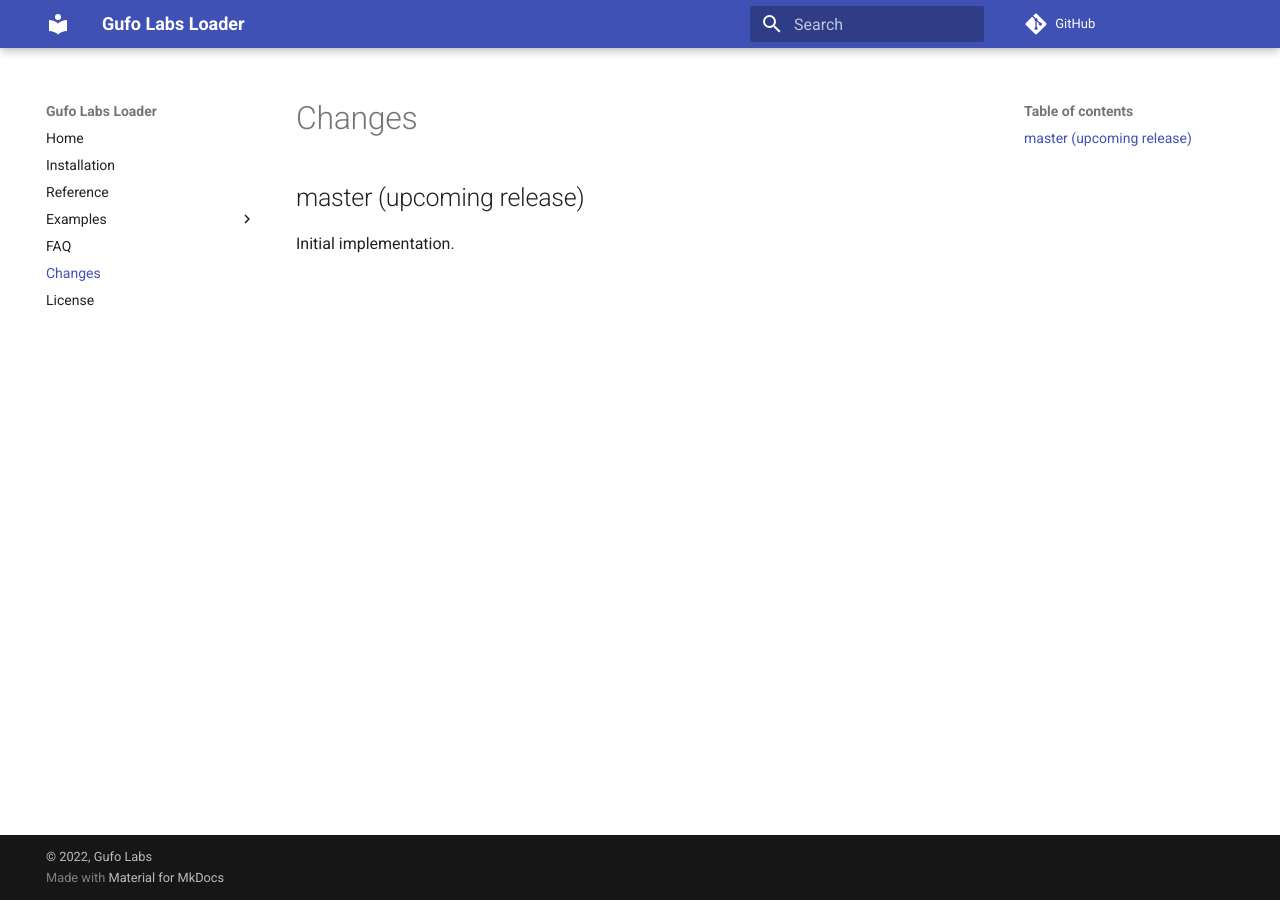
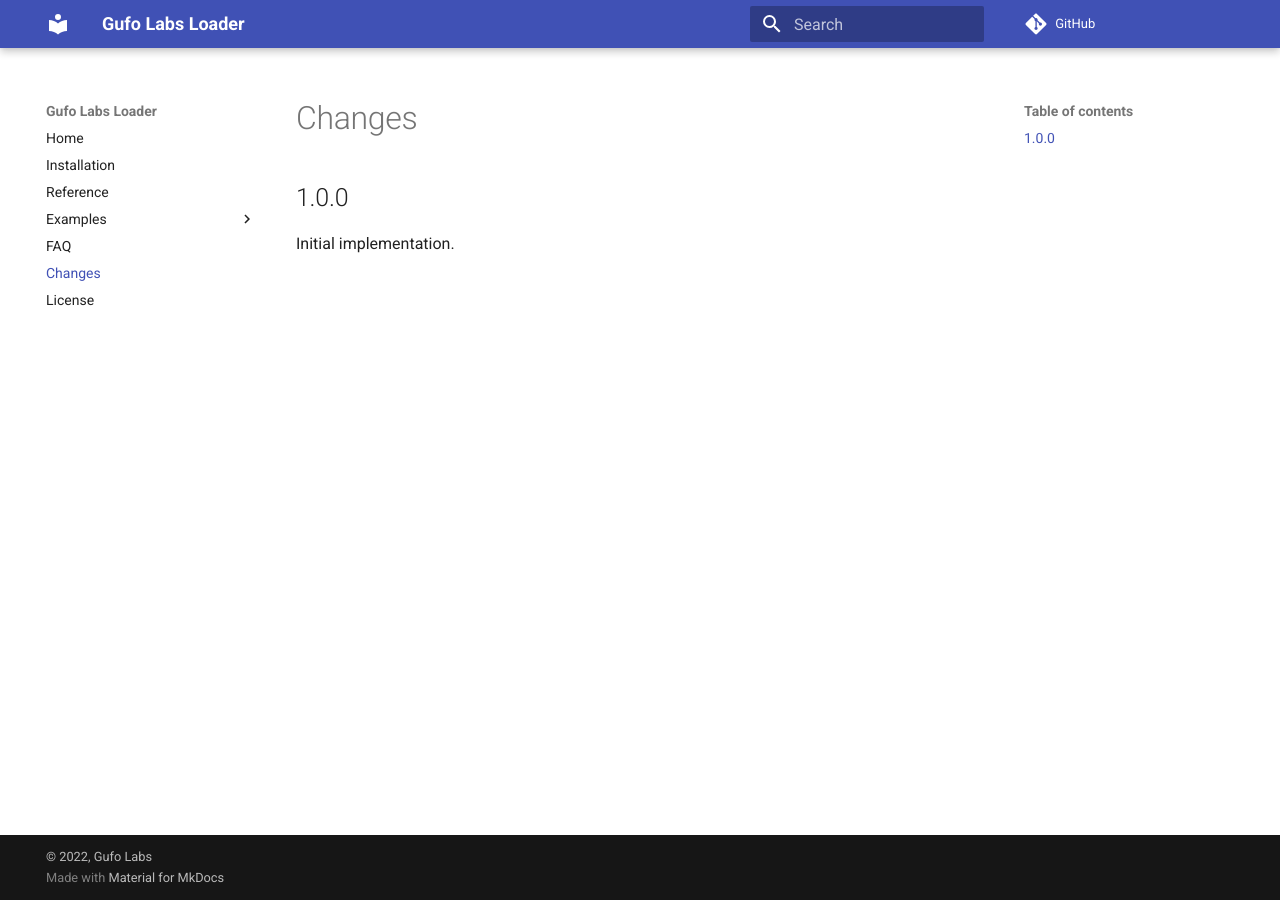
Before and after one commit to gufolabs/gufo_loader, an MkDocs documentation site: the page built from docs/changes.md, in a window 1280 px wide. Built offline with MkDocs 1.6.1 and Material for MkDocs 9.7.7, drawn with Linux system fonts in a browser that asks for light colours; comment, search, counter and statistics services are not loaded.

Commit message:
Set version 1.0.0

```diff
--- a/docs/changes.md
+++ b/docs/changes.md
@@ -1,5 +1,5 @@
 # Changes
 
-## master (upcoming release)
+## 1.0.0
 
 Initial implementation.
--- a/setup.cfg
+++ b/setup.cfg
@@ -1,6 +1,6 @@
 [metadata]
 name = gufo_loader
-version = 0.1.0
+version = 1.0.0
 author = Gufo Labs
 url = https://github.com/gufolabs/gufo_loader/
 long_description = file:README.md
```
Also changed, not shown: 1 other file.
